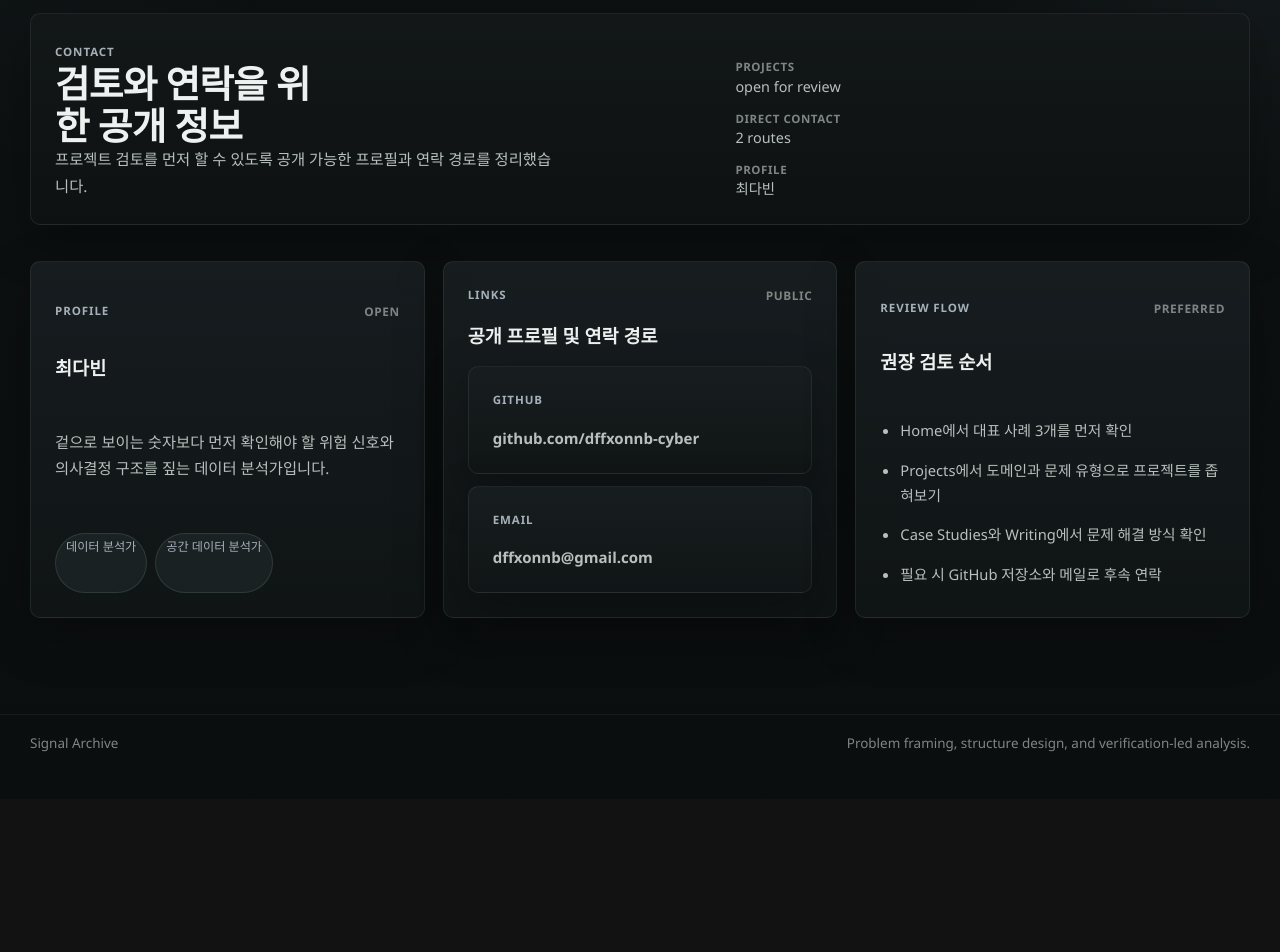
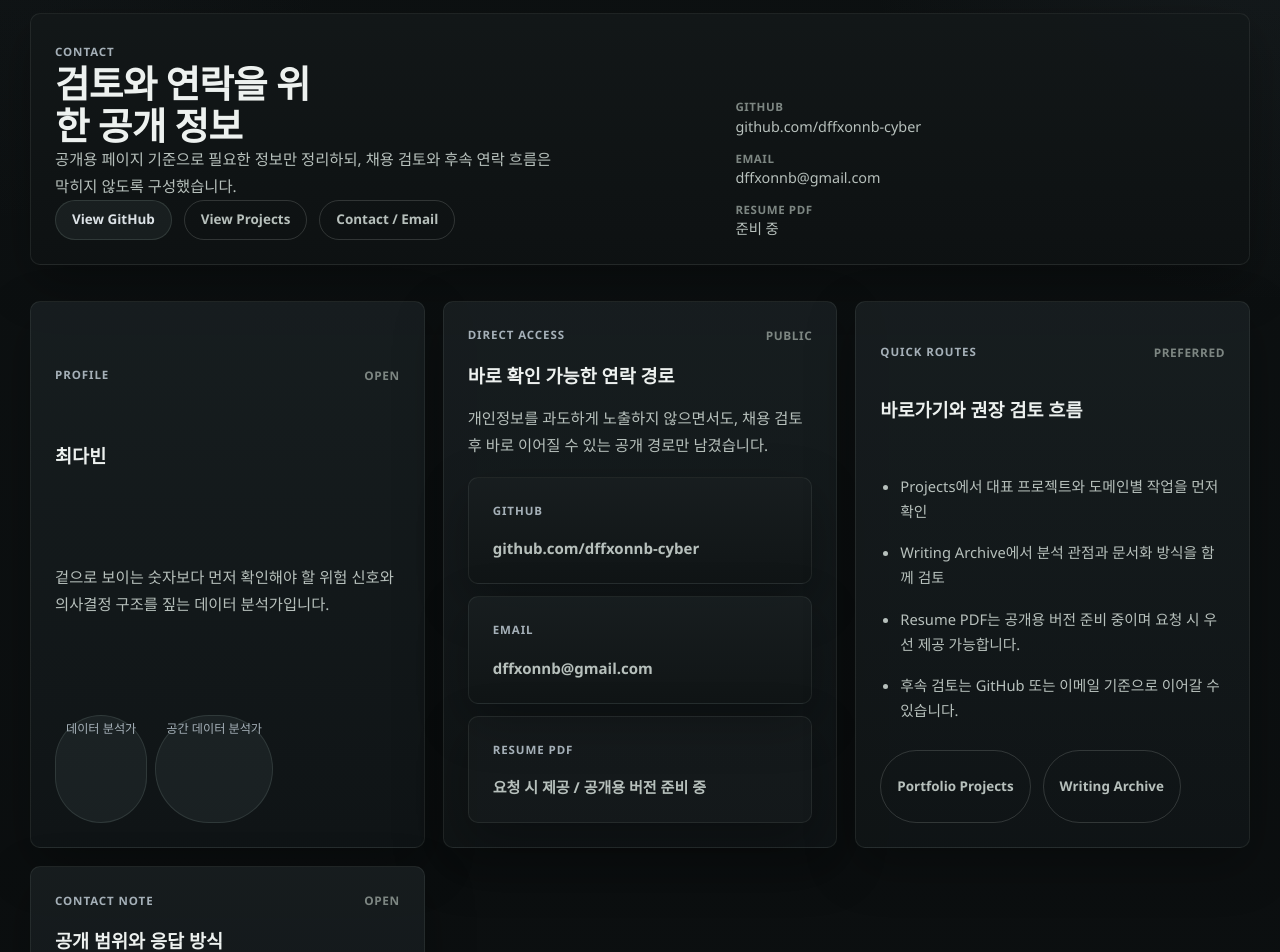
Before and after one commit to dffxonnb-cyber/signal-archive, a Next.js app: page /contact in a window 1280 px wide. Shown: the part 120-1072 px from the top of the page. Before the commit the page ends 919 px from the top, so only its background shows below. Built offline with nearby package versions, Linux system fonts and the light colour scheme.

Commit message:
Refine contact page for hiring review

```diff
--- a/app/contact/page.tsx
+++ b/app/contact/page.tsx
@@ -1,6 +1,11 @@
+import Link from "next/link";
+
 import { profile } from "@/content/profile";
 
 export default function ContactPage() {
+  const githubLink = profile.contactLinks.find((link) => link.label === "GitHub");
+  const emailLink = profile.contactLinks.find((link) => link.label === "Email");
+
   return (
     <main className="page-shell">
       <div className="site-container page-grid">
@@ -9,22 +14,37 @@ export default function ContactPage() {
             <span className="eyebrow">Contact</span>
             <h1 className="page-title">검토와 연락을 위한 공개 정보</h1>
             <p className="page-intro">
-              프로젝트 검토를 먼저 할 수 있도록 공개 가능한 프로필과 연락 경로를 정리했습니다.
+              공개용 페이지 기준으로 필요한 정보만 정리하되, 채용 검토와 후속 연락 흐름은 막히지 않도록 구성했습니다.
             </p>
+            <div className="button-row">
+              {githubLink ? (
+                <a className="button-link" href={githubLink.href} rel="noreferrer" target="_blank">
+                  View GitHub
+                </a>
+              ) : null}
+              <Link className="button-link button-link--secondary" href="/projects">
+                View Projects
+              </Link>
+              {emailLink ? (
+                <a className="button-link button-link--secondary" href={emailLink.href}>
+                  Contact / Email
+                </a>
+              ) : null}
+            </div>
           </div>
 
           <dl className="overview-stats">
             <div>
-              <dt>Projects</dt>
-              <dd>open for review</dd>
+              <dt>GitHub</dt>
+              <dd>{githubLink?.displayText ?? "public profile"}</dd>
             </div>
             <div>
-              <dt>Direct Contact</dt>
-              <dd>{profile.contactLinks.length} routes</dd>
+              <dt>Email</dt>
+              <dd>{emailLink?.displayText ?? "contact route available"}</dd>
             </div>
             <div>
-              <dt>Profile</dt>
-              <dd>{profile.name}</dd>
+              <dt>Resume PDF</dt>
+              <dd>준비 중</dd>
             </div>
           </dl>
         </section>
@@ -47,37 +67,66 @@ export default function ContactPage() {
           </article>
           <article className="archive-card">
             <div className="archive-card__meta">
-              <span className="eyebrow">Links</span>
+              <span className="eyebrow">Direct Access</span>
               <span className="archive-card__count">public</span>
             </div>
-            <h3>공개 프로필 및 연락 경로</h3>
+            <h3>바로 확인 가능한 연락 경로</h3>
+            <p>개인정보를 과도하게 노출하지 않으면서도, 채용 검토 후 바로 이어질 수 있는 공개 경로만 남겼습니다.</p>
             <div className="resume-links-grid">
-              {profile.contactLinks.map((link) => (
-                <a
-                  className="resume-link-card"
-                  href={link.href}
-                  key={link.label}
-                  rel="noreferrer"
-                  target="_blank"
-                >
-                  <span className="resume-link-card__label">{link.label}</span>
-                  <strong>{link.displayText ?? link.href.replace("mailto:", "")}</strong>
+              {githubLink ? (
+                <a className="resume-link-card" href={githubLink.href} rel="noreferrer" target="_blank">
+                  <span className="resume-link-card__label">GitHub</span>
+                  <strong>{githubLink.displayText ?? githubLink.href}</strong>
                 </a>
-              ))}
+              ) : null}
+              {emailLink ? (
+                <a className="resume-link-card" href={emailLink.href}>
+                  <span className="resume-link-card__label">Email</span>
+                  <strong>{emailLink.displayText ?? emailLink.href.replace("mailto:", "")}</strong>
+                </a>
+              ) : null}
+              <article className="resume-link-card resume-link-card--muted">
+                <span className="resume-link-card__label">Resume PDF</span>
+                <strong>요청 시 제공 / 공개용 버전 준비 중</strong>
+              </article>
             </div>
           </article>
           <article className="archive-card">
             <div className="archive-card__meta">
-              <span className="eyebrow">Review Flow</span>
+              <span className="eyebrow">Quick Routes</span>
               <span className="archive-card__count">preferred</span>
             </div>
-            <h3>권장 검토 순서</h3>
+            <h3>바로가기와 권장 검토 흐름</h3>
             <ul className="list-stack compact-list">
-              <li>Home에서 대표 사례 3개를 먼저 확인</li>
-              <li>Projects에서 도메인과 문제 유형으로 프로젝트를 좁혀보기</li>
-              <li>Case Studies와 Writing에서 문제 해결 방식 확인</li>
-              <li>필요 시 GitHub 저장소와 메일로 후속 연락</li>
+              <li>Projects에서 대표 프로젝트와 도메인별 작업을 먼저 확인</li>
+              <li>Writing Archive에서 분석 관점과 문서화 방식을 함께 검토</li>
+              <li>Resume PDF는 공개용 버전 준비 중이며 요청 시 우선 제공 가능합니다.</li>
+              <li>후속 검토는 GitHub 또는 이메일 기준으로 이어갈 수 있습니다.</li>
             </ul>
+            <div className="button-row">
+              <Link className="button-link button-link--secondary" href="/projects">
+                Portfolio Projects
+              </Link>
+              <Link className="button-link button-link--secondary" href="/writing">
+                Writing Archive
+              </Link>
+            </div>
+          </article>
+          <article className="archive-card">
+            <div className="archive-card__meta">
+              <span className="eyebrow">Contact Note</span>
+              <span className="archive-card__count">open</span>
+            </div>
+            <h3>공개 범위와 응답 방식</h3>
+            <p>
+              공개 페이지에서는 최소한의 연락 경로만 유지합니다. 다만 채용 검토에 필요한 후속 자료, 이력서 PDF,
+              프로젝트 보충 설명은 요청 시 정리된 형태로 전달할 수 있습니다.
+            </p>
+            <div className="tag-list">
+              <span className="tag">GitHub 공개</span>
+              <span className="tag">이메일 연락 가능</span>
+              <span className="tag">Resume PDF 준비 중</span>
+            </div>
           </article>
         </div>
       </div>
```
